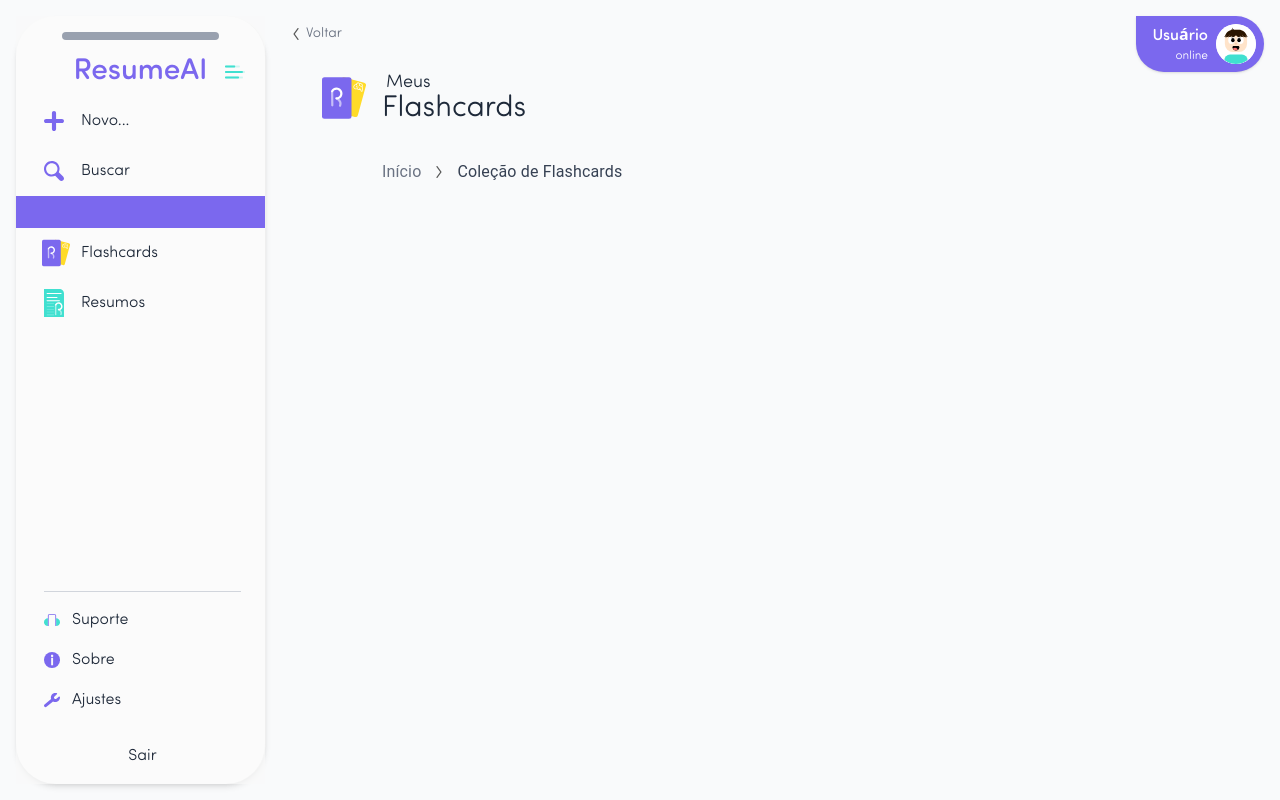
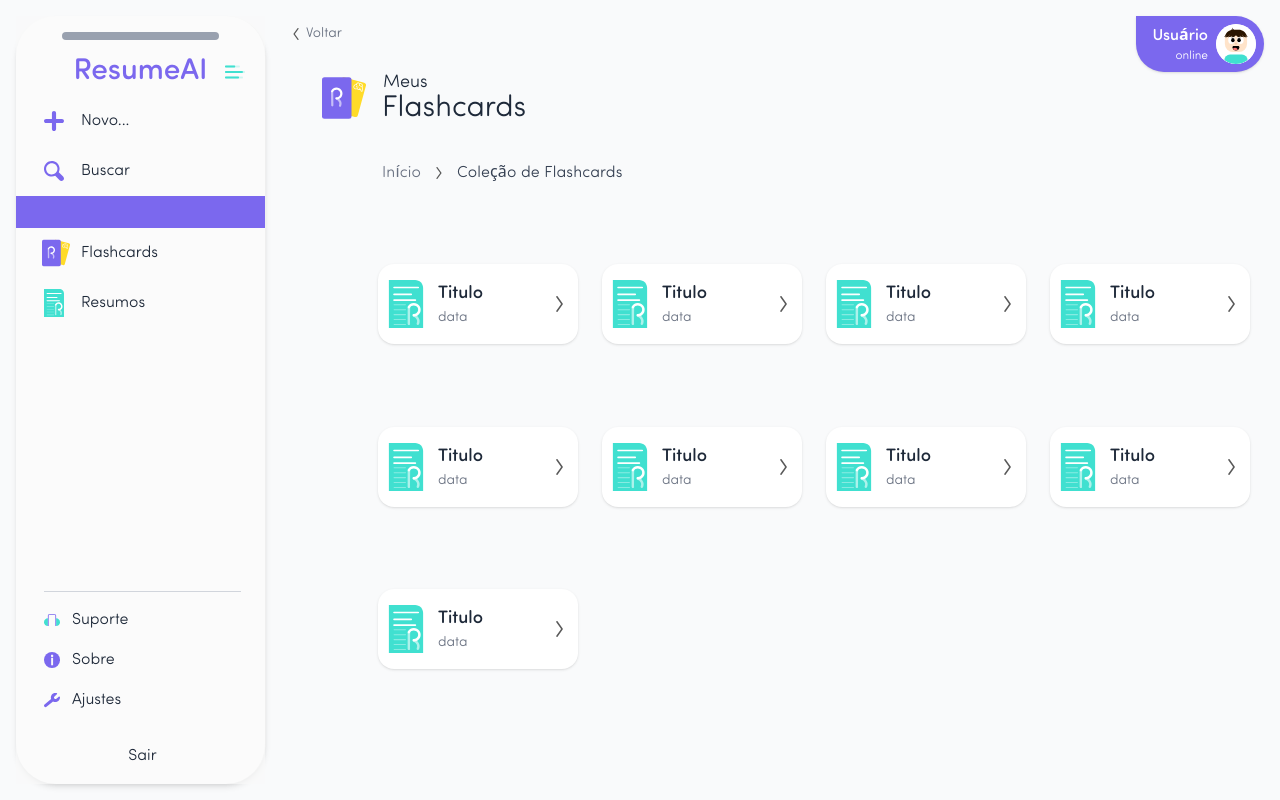
Before and after one commit to Articos11/dev_software_2025.1, a React (Vite) app in the folder resumeai-react/frontend/: page /flashcards in a window 1280 px wide. Built offline with nearby package versions, Linux system fonts and the light colour scheme.

Commit message:
add primeira versao pag Meus Flashcards

```diff
--- /dev/null
+++ b/resumeai-react/frontend/src/components/FlashcardBox.jsx
@@ -0,0 +1,22 @@
+import React from "react";
+
+export default function FlashcardBox({
+  title = "Titulo",
+  date = "data",
+  icon = "src/assets/Ativo 29.svg",
+}) {
+  return (
+    <div className="flex bg-white shadow rounded-2xl w-50 h-20 px-1 py-2 items-center cursor-pointer hover:bg-gray-100 transition-colors">
+      <img src={icon} className="size-12" />
+      <div className="flex items-center flex-grow">
+        <div className="flex flex-col pl-2 flex-grow w-full">
+          <span className="text-lg font-semibold">{title}</span>
+          <span className="text-sm text-gray-500">{date}</span>
+        </div>
+        <div className="flex align-self-end mr-2">
+          <img src="src/assets/Ativo 17.svg" className="size-4" />
+        </div>
+      </div>
+    </div>
+  );
+}
--- a/resumeai-react/frontend/src/components/PageHeader.jsx
+++ b/resumeai-react/frontend/src/components/PageHeader.jsx
@@ -19,8 +19,8 @@ export default function PageHeader({
           <img src={icon} alt={title} className="w-11 h-11" />
         </div>
         <div className="flex flex-col justify-center">
-          <span className="text-lg font-light leading-tight ml-1">Meus</span>
-          <span className="text-3xl font-normal leading-none">{title}</span>
+          <span className="text-lg leading-tight ml-[1px]">Meus</span>
+          <span className="text-3xl leading-none">{title}</span>
         </div>
       </div>
       <div className="mt-4 ml-23">
@@ -34,10 +34,22 @@ export default function PageHeader({
             />
           }
         >
-          <span className="text-gray-500 cursor-pointer hover:text-[var(--color-resumeai-blue)]">
+          <span
+            className="text-gray-500 cursor-pointer hover:text-[var(--color-resumeai-blue)]"
+            style={{
+              fontFamily:
+                "Sofia Pro, system-ui, Avenir, Helvetica, Arial, sans-serif",
+            }}
+          >
             Início
           </span>
-          <span className="text-gray-700">
+          <span
+            className="text-gray-700 text-semibold"
+            style={{
+              fontFamily:
+                "Sofia Pro, system-ui, Avenir, Helvetica, Arial, sans-serif",
+            }}
+          >
             Coleção de Flashcards
           </span>
         </Breadcrumbs>
--- a/resumeai-react/frontend/src/pages/MyFlashcardsPage.jsx
+++ b/resumeai-react/frontend/src/pages/MyFlashcardsPage.jsx
@@ -1,12 +1,26 @@
 import React from "react";
 import PageHeaderSidebar from "../components/PageHeaderSidebar";
 import PageHeader from "../components/PageHeader";
+import FlashcardBox from "../components/FlashcardBox";
 
 export default function MyFlashcardsPage() {
   return (
     <div>
       <PageHeaderSidebar>
-        <PageHeader/>
+        <PageHeader />
+        <div className="flex flex-grow pl-22 h-full w-full overflow-y-invisible">
+          <div className="flex grow-1 max-w-220 flex-wrap mt-20 gap-x-6">
+            <FlashcardBox />
+            <FlashcardBox />
+            <FlashcardBox />
+            <FlashcardBox />
+            <FlashcardBox />
+            <FlashcardBox />
+            <FlashcardBox />
+            <FlashcardBox />
+            <FlashcardBox />
+          </div>
+        </div>
       </PageHeaderSidebar>
     </div>
   );
```
